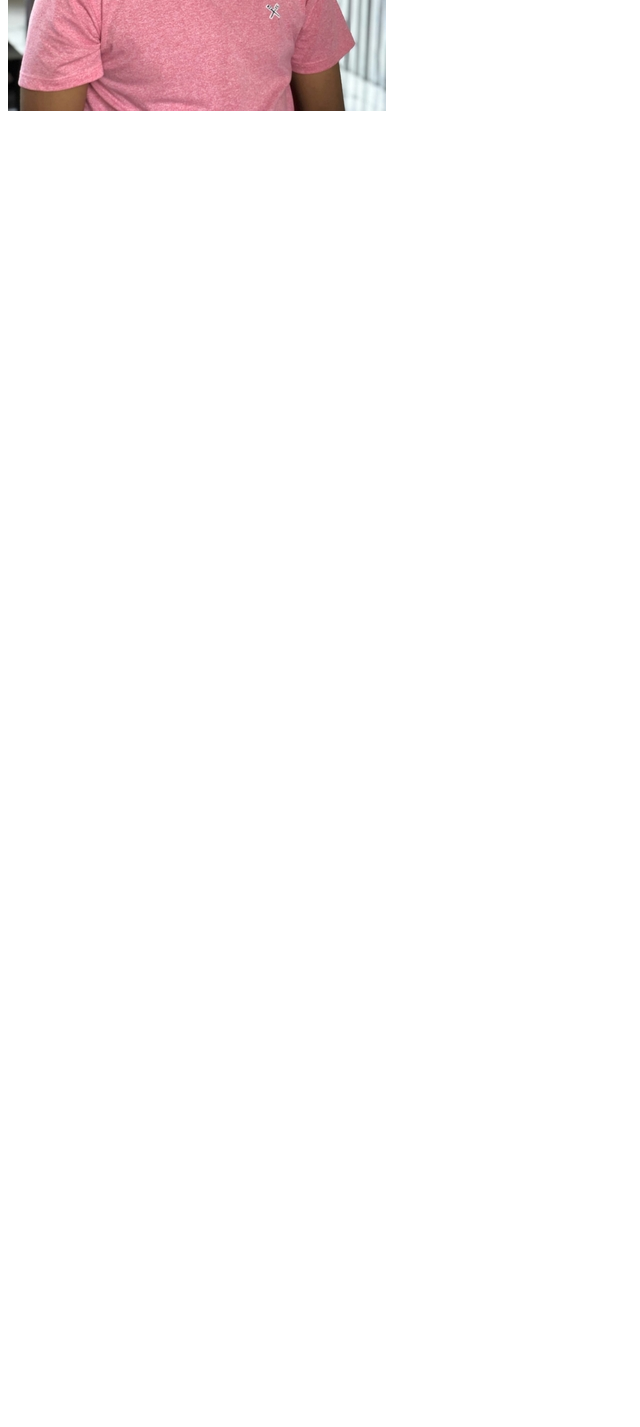
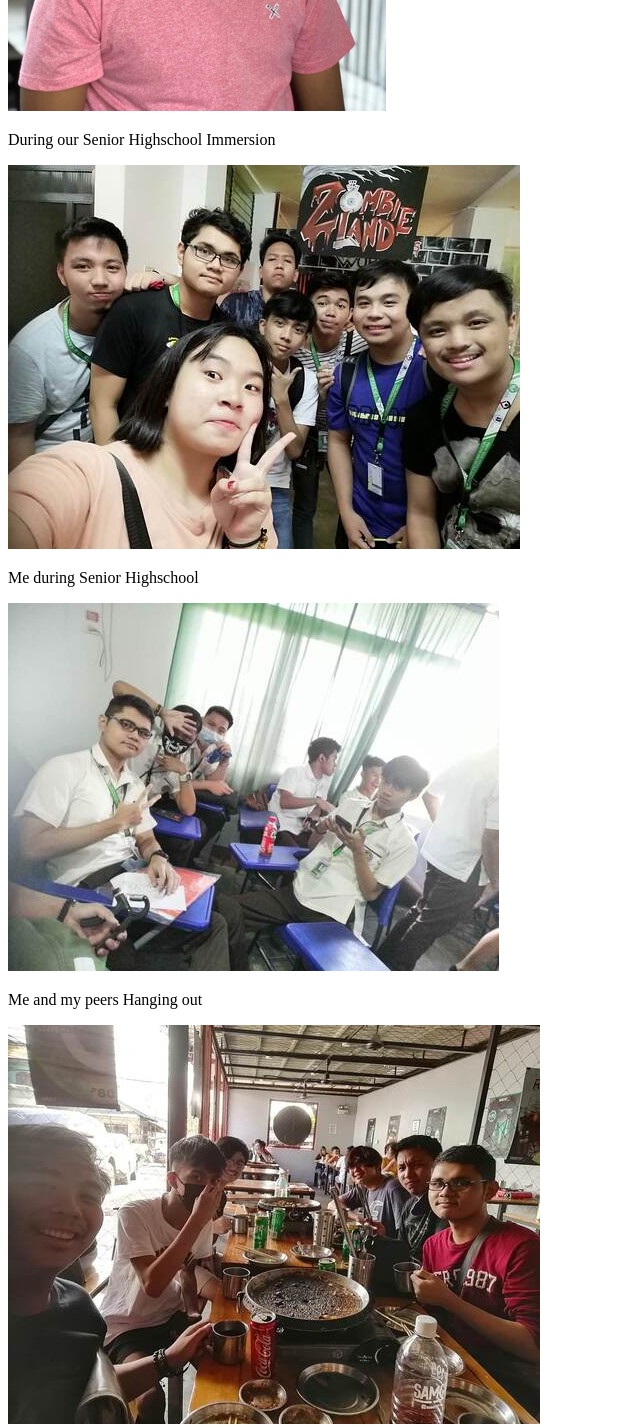
Before and after one commit to CMendoza027/MY-HTML-PAGE, a plain HTML site: page MyGallery/MyGallery.html in a window 1280 px wide. Shown: the part 940-2367 px from the top of the page, without its empty margins (0-640 px from the left). Before the commit the page ends 1071 px from the top, so only its background shows below. Drawn offline with Linux system fonts and the light colour scheme.

Commit message:
AAAAAAAAAAA

```diff
--- a/MyGallery/MyGallery.html
+++ b/MyGallery/MyGallery.html
@@ -16,6 +16,13 @@
     <p>Me from few years ago</p>
     <img src="Old pic.jpg" alt="Me from few years ago" />
 
-    <p></p>
+    <p>During our Senior Highschool Immersion</p>
+    <img src="Immersion.jpg" alt="During Immersion" />
+
+    <p>Me during Senior Highschool</p>
+    <img src="SeniorHigh.jpg" alt="during Senior Highschool" />
+
+    <p>Me and my peers Hanging out</p>
+    <img src="HangOut.jpg" alt="Hanging out" />
 </body>
 </html>
```
Also changed, not shown: MyGallery/HangOut.jpg (added), MyGallery/Immersion.jpg (added), MyGallery/SeniorHigh.jpg (added).
